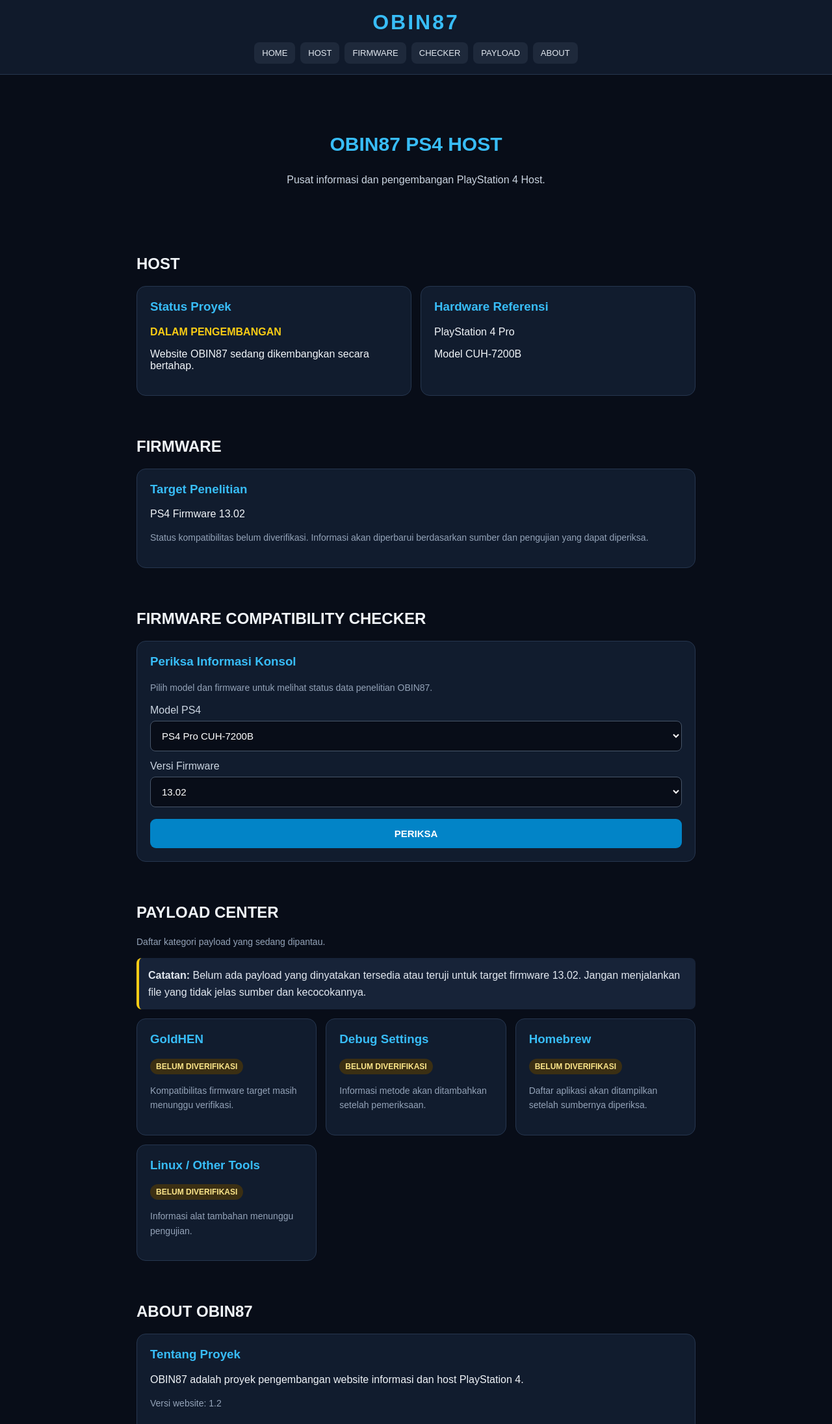
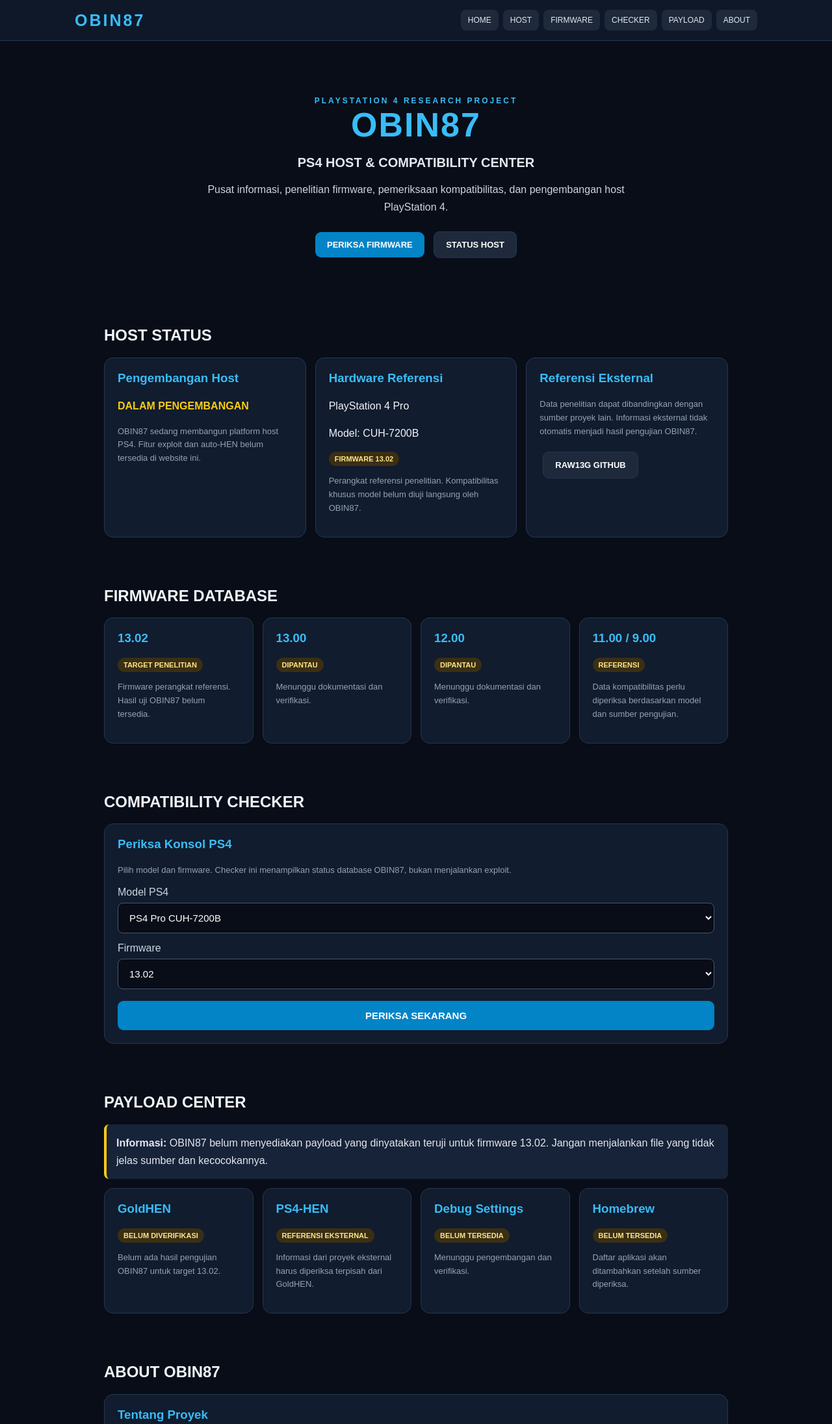
Before and after one commit to Obin88/obin88.github.io, a plain HTML site: page index.html in a window 1280 px wide. Shown: the top 2191 px of the page at 65% size. Drawn offline with Linux system fonts and the light colour scheme.

Commit message:
Update index.html

```diff
--- a/index.html
+++ b/index.html
@@ -5,40 +5,49 @@
 <meta charset="UTF-8">
 <meta name="viewport" content="width=device-width, initial-scale=1.0">
 <meta name="theme-color" content="#080d18">
+<meta name="description" content="OBIN87 — pusat informasi, penelitian kompatibilitas dan pengembangan PS4 Host.">
 <title>OBIN87 | PS4 HOST</title>
 <style>
+:root{--bg:#080d18;--panel:#111c2e;--line:#26364f;--blue:#38bdf8;--muted:#94a3b8;--text:#f1f5f9}
 *{box-sizing:border-box}
 html{scroll-behavior:smooth}
-body{margin:0;background:#080d18;color:#f1f5f9;font-family:Arial,sans-serif}
-header{position:sticky;top:0;background:#101a2b;padding:16px;text-align:center;border-bottom:1px solid #26364f;z-index:5}
-header h1{margin:0;color:#38bdf8;letter-spacing:3px}
-nav{display:flex;justify-content:center;flex-wrap:wrap;gap:8px;margin-top:12px}
-nav a{color:#e2e8f0;text-decoration:none;background:#1e293b;padding:9px 12px;border-radius:8px;font-size:13px}
+body{margin:0;background:var(--bg);color:var(--text);font-family:Arial,sans-serif}
+header{position:sticky;top:0;background:#101a2bf2;backdrop-filter:blur(12px);padding:15px;border-bottom:1px solid var(--line);z-index:10}
+.header-inner{max-width:1050px;margin:auto;display:flex;align-items:center;justify-content:space-between;gap:15px;flex-wrap:wrap}
+.logo{font-size:25px;font-weight:bold;letter-spacing:3px;color:var(--blue)}
+nav{display:flex;gap:7px;flex-wrap:wrap}
+nav a{color:#e2e8f0;text-decoration:none;background:#1e293b;padding:9px 11px;border-radius:8px;font-size:12px}
 nav a:hover{background:#075985}
-main{max-width:900px;margin:auto;padding:20px}
-section{padding:22px 0;scroll-margin-top:130px}
-.hero{text-align:center;padding:45px 15px}
-.hero h2{font-size:30px;color:#38bdf8}
-.hero p{color:#cbd5e1;line-height:1.6}
+main{max-width:1000px;margin:auto;padding:20px}
+section{padding:28px 0;scroll-margin-top:100px}
+.hero{text-align:center;padding:65px 15px 50px}
+.hero h1{font-size:clamp(30px,7vw,52px);margin:0;color:var(--blue);letter-spacing:2px}
+.hero h2{font-size:20px;color:#e2e8f0}
+.hero p{max-width:650px;margin:15px auto;color:#cbd5e1;line-height:1.7}
+.eyebrow{color:var(--blue);font-size:12px;font-weight:bold;letter-spacing:3px}
 .grid{display:grid;grid-template-columns:repeat(auto-fit,minmax(220px,1fr));gap:14px}
-.card{background:#111c2e;border:1px solid #26364f;border-radius:14px;padding:20px}
-.card h3{color:#38bdf8;margin-top:0}
+.card{background:var(--panel);border:1px solid var(--line);border-radius:14px;padding:20px}
+.card h3{color:var(--blue);margin-top:0}
+.card p{line-height:1.6}
 .status{color:#facc15;font-weight:bold}
-.note{background:#172338;border-left:4px solid #facc15;padding:14px;border-radius:8px;line-height:1.6;color:#e2e8f0}
-.tag{display:inline-block;background:#3b2f13;color:#fde68a;padding:5px 9px;border-radius:20px;font-size:12px;font-weight:bold}
-.small{color:#94a3b8;font-size:14px;line-height:1.6}
+.tag{display:inline-block;background:#3b2f13;color:#fde68a;padding:5px 9px;border-radius:20px;font-size:11px;font-weight:bold}
+.note{background:#172338;border-left:4px solid #facc15;padding:15px;border-radius:8px;line-height:1.7;color:#e2e8f0}
+.small{color:var(--muted);font-size:13px;line-height:1.7}
+.btn{display:inline-block;margin:8px 5px;padding:12px 18px;border-radius:9px;background:#0284c7;color:white;text-decoration:none;font-weight:bold;font-size:13px}
+.btn.secondary{background:#1e293b;border:1px solid var(--line)}
 label{display:block;margin:14px 0 7px;color:#cbd5e1}
 select{width:100%;padding:13px;border-radius:8px;background:#080d18;color:white;border:1px solid #475569;font-size:15px}
-button{width:100%;margin-top:18px;padding:14px;border:0;border-radius:9px;background:#0284c7;color:white;font-weight:bold;font-size:15px}
-button:active{background:#0369a1}
+button{width:100%;margin-top:18px;padding:14px;border:0;border-radius:9px;background:#0284c7;color:white;font-weight:bold;font-size:15px;cursor:pointer}
+button:hover,.btn:hover{background:#0369a1}
 #hasil{display:none;margin-top:18px}
-footer{text-align:center;padding:25px;color:#94a3b8;border-top:1px solid #26364f}
-@media(max-width:480px){main{padding:14px}.hero h2{font-size:25px}nav a{font-size:12px;padding:8px 10px}}
+footer{text-align:center;padding:25px;color:var(--muted);border-top:1px solid var(--line);font-size:13px}
+@media(max-width:600px){.header-inner{justify-content:center}nav{justify-content:center}main{padding:14px}.hero{padding-top:45px}}
 </style>
 </head>
 <body>
 <header>
-<h1>OBIN87</h1>
+<div class="header-inner">
+<div class="logo">OBIN87</div>
 <nav>
 <a href="#home">HOME</a>
 <a href="#host">HOST</a>
@@ -47,95 +56,86 @@ footer{text-align:center;padding:25px;color:#94a3b8;border-top:1px solid #26364f
 <a href="#payload">PAYLOAD</a>
 <a href="#about">ABOUT</a>
 </nav>
+</div>
 </header>
+
 <main>
 <section class="hero" id="home">
-<h2>OBIN87 PS4 HOST</h2>
-<p>Pusat informasi dan pengembangan PlayStation 4 Host.</p>
+<div class="eyebrow">PLAYSTATION 4 RESEARCH PROJECT</div>
+<h1>OBIN87</h1>
+<h2>PS4 HOST & COMPATIBILITY CENTER</h2>
+<p>Pusat informasi, penelitian firmware, pemeriksaan kompatibilitas, dan pengembangan host PlayStation 4.</p>
+<a class="btn" href="#checker">PERIKSA FIRMWARE</a>
+<a class="btn secondary" href="#host">STATUS HOST</a>
 </section>
 
 <section id="host">
-<h2>HOST</h2>
+<h2>HOST STATUS</h2>
 <div class="grid">
 <div class="card">
-<h3>Status Proyek</h3>
+<h3>Pengembangan Host</h3>
 <p class="status">DALAM PENGEMBANGAN</p>
-<p>Website OBIN87 sedang dikembangkan secara bertahap.</p>
+<p class="small">OBIN87 sedang membangun platform host PS4. Fitur exploit dan auto-HEN belum tersedia di website ini.</p>
 </div>
 <div class="card">
 <h3>Hardware Referensi</h3>
 <p>PlayStation 4 Pro</p>
-<p>Model CUH-7200B</p>
+<p>Model: CUH-7200B</p>
+<span class="tag">FIRMWARE 13.02</span>
+<p class="small">Perangkat referensi penelitian. Kompatibilitas khusus model belum diuji langsung oleh OBIN87.</p>
+</div>
+<div class="card">
+<h3>Referensi Eksternal</h3>
+<p class="small">Data penelitian dapat dibandingkan dengan sumber proyek lain. Informasi eksternal tidak otomatis menjadi hasil pengujian OBIN87.</p>
+<a class="btn secondary" href="https://github.com/raw13g/raw13g.github.io" target="_blank" rel="noopener noreferrer">RAW13G GITHUB</a>
 </div>
 </div>
 </section>
 
 <section id="firmware">
-<h2>FIRMWARE</h2>
-<div class="card">
-<h3>Target Penelitian</h3>
-<p>PS4 Firmware 13.02</p>
-<p class="small">Status kompatibilitas belum diverifikasi. Informasi akan diperbarui berdasarkan sumber dan pengujian yang dapat diperiksa.</p>
+<h2>FIRMWARE DATABASE</h2>
+<div class="grid">
+<div class="card"><h3>13.02</h3><span class="tag">TARGET PENELITIAN</span><p class="small">Firmware perangkat referensi. Hasil uji OBIN87 belum tersedia.</p></div>
+<div class="card"><h3>13.00</h3><span class="tag">DIPANTAU</span><p class="small">Menunggu dokumentasi dan verifikasi.</p></div>
+<div class="card"><h3>12.00</h3><span class="tag">DIPANTAU</span><p class="small">Menunggu dokumentasi dan verifikasi.</p></div>
+<div class="card"><h3>11.00 / 9.00</h3><span class="tag">REFERENSI</span><p class="small">Data kompatibilitas perlu diperiksa berdasarkan model dan sumber pengujian.</p></div>
 </div>
 </section>
 
 <section id="checker">
-<h2>FIRMWARE COMPATIBILITY CHECKER</h2>
+<h2>COMPATIBILITY CHECKER</h2>
 <div class="card">
-<h3>Periksa Informasi Konsol</h3>
-<p class="small">Pilih model dan firmware untuk melihat status data penelitian OBIN87.</p>
-
+<h3>Periksa Konsol PS4</h3>
+<p class="small">Pilih model dan firmware. Checker ini menampilkan status database OBIN87, bukan menjalankan exploit.</p>
 <label for="model">Model PS4</label>
 <select id="model">
-<option value="PS4 Pro CUH-7200B">PS4 Pro CUH-7200B</option>
-<option value="PS4 Pro">PS4 Pro (model lain)</option>
-<option value="PS4 Slim">PS4 Slim</option>
-<option value="PS4 Original">PS4 Original</option>
+<option>PS4 Pro CUH-7200B</option>
+<option>PS4 Pro (model lain)</option>
+<option>PS4 Slim</option>
+<option>PS4 Original</option>
 </select>
-
-<label for="fw">Versi Firmware</label>
+<label for="fw">Firmware</label>
 <select id="fw">
-<option value="13.02">13.02</option>
-<option value="13.00">13.00</option>
-<option value="12.00">12.00</option>
-<option value="11.00">11.00</option>
-<option value="9.00">9.00</option>
-<option value="Lainnya">Lainnya / belum tahu</option>
+<option>13.02</option>
+<option>13.00</option>
+<option>12.00</option>
+<option>11.00</option>
+<option>9.00</option>
+<option>Lainnya / belum tahu</option>
 </select>
-
-<button type="button" onclick="periksa()">PERIKSA</button>
-
+<button type="button" onclick="periksa()">PERIKSA SEKARANG</button>
 <div id="hasil" class="note" aria-live="polite"></div>
 </div>
 </section>
 
 <section id="payload">
 <h2>PAYLOAD CENTER</h2>
-<p class="small">Daftar kategori payload yang sedang dipantau.</p>
-<div class="note">
-<strong>Catatan:</strong> Belum ada payload yang dinyatakan tersedia atau teruji untuk target firmware 13.02. Jangan menjalankan file yang tidak jelas sumber dan kecocokannya.
-</div>
+<div class="note"><strong>Informasi:</strong> OBIN87 belum menyediakan payload yang dinyatakan teruji untuk firmware 13.02. Jangan menjalankan file yang tidak jelas sumber dan kecocokannya.</div>
 <div class="grid" style="margin-top:14px">
-<div class="card">
-<h3>GoldHEN</h3>
-<span class="tag">BELUM DIVERIFIKASI</span>
-<p class="small">Kompatibilitas firmware target masih menunggu verifikasi.</p>
-</div>
-<div class="card">
-<h3>Debug Settings</h3>
-<span class="tag">BELUM DIVERIFIKASI</span>
-<p class="small">Informasi metode akan ditambahkan setelah pemeriksaan.</p>
-</div>
-<div class="card">
-<h3>Homebrew</h3>
-<span class="tag">BELUM DIVERIFIKASI</span>
-<p class="small">Daftar aplikasi akan ditampilkan setelah sumbernya diperiksa.</p>
-</div>
-<div class="card">
-<h3>Linux / Other Tools</h3>
-<span class="tag">BELUM DIVERIFIKASI</span>
-<p class="small">Informasi alat tambahan menunggu pengujian.</p>
-</div>
+<div class="card"><h3>GoldHEN</h3><span class="tag">BELUM DIVERIFIKASI</span><p class="small">Belum ada hasil pengujian OBIN87 untuk target 13.02.</p></div>
+<div class="card"><h3>PS4-HEN</h3><span class="tag">REFERENSI EKSTERNAL</span><p class="small">Informasi dari proyek eksternal harus diperiksa terpisah dari GoldHEN.</p></div>
+<div class="card"><h3>Debug Settings</h3><span class="tag">BELUM TERSEDIA</span><p class="small">Menunggu pengembangan dan verifikasi.</p></div>
+<div class="card"><h3>Homebrew</h3><span class="tag">BELUM TERSEDIA</span><p class="small">Daftar aplikasi akan ditambahkan setelah sumber diperiksa.</p></div>
 </div>
 </section>
 
@@ -143,12 +143,14 @@ footer{text-align:center;padding:25px;color:#94a3b8;border-top:1px solid #26364f
 <h2>ABOUT OBIN87</h2>
 <div class="card">
 <h3>Tentang Proyek</h3>
-<p>OBIN87 adalah proyek pengembangan website informasi dan host PlayStation 4.</p>
-<p class="small">Versi website: 1.2</p>
+<p>OBIN87 merupakan proyek independen untuk membangun pusat informasi dan pengembangan host PlayStation 4.</p>
+<p class="small">Versi website: 2.0</p>
+<p class="small">Status: Pengembangan aktif. Informasi kompatibilitas hanya akan dinyatakan teruji jika ada bukti pengujian yang dapat diperiksa.</p>
 </div>
 </section>
 </main>
-<footer>OBIN87 PS4 HOST — 2026</footer>
+
+<footer>OBIN87 PS4 HOST — 2026<br>Independent PS4 Research Project</footer>
 
 <script>
 function periksa(){
@@ -160,7 +162,7 @@ hasil.innerHTML="<strong>HASIL PEMERIKSAAN</strong><br><br>"+
 "Model: "+model+"<br>"+
 "Firmware: "+fw+"<br><br>"+
 "<strong>STATUS: BELUM DIVERIFIKASI</strong><br>"+
-"Database OBIN87 belum memiliki hasil pengujian yang cukup untuk menyatakan kompatibilitas model dan firmware ini. Ini bukan berarti kompatibel atau tidak kompatibel.";
+"Database OBIN87 belum memiliki hasil pengujian yang cukup untuk menyatakan kompatibilitas kombinasi model dan firmware ini. Status ini bukan berarti kompatibel atau tidak kompatibel.";
 }
 </script>
 </body>
```
